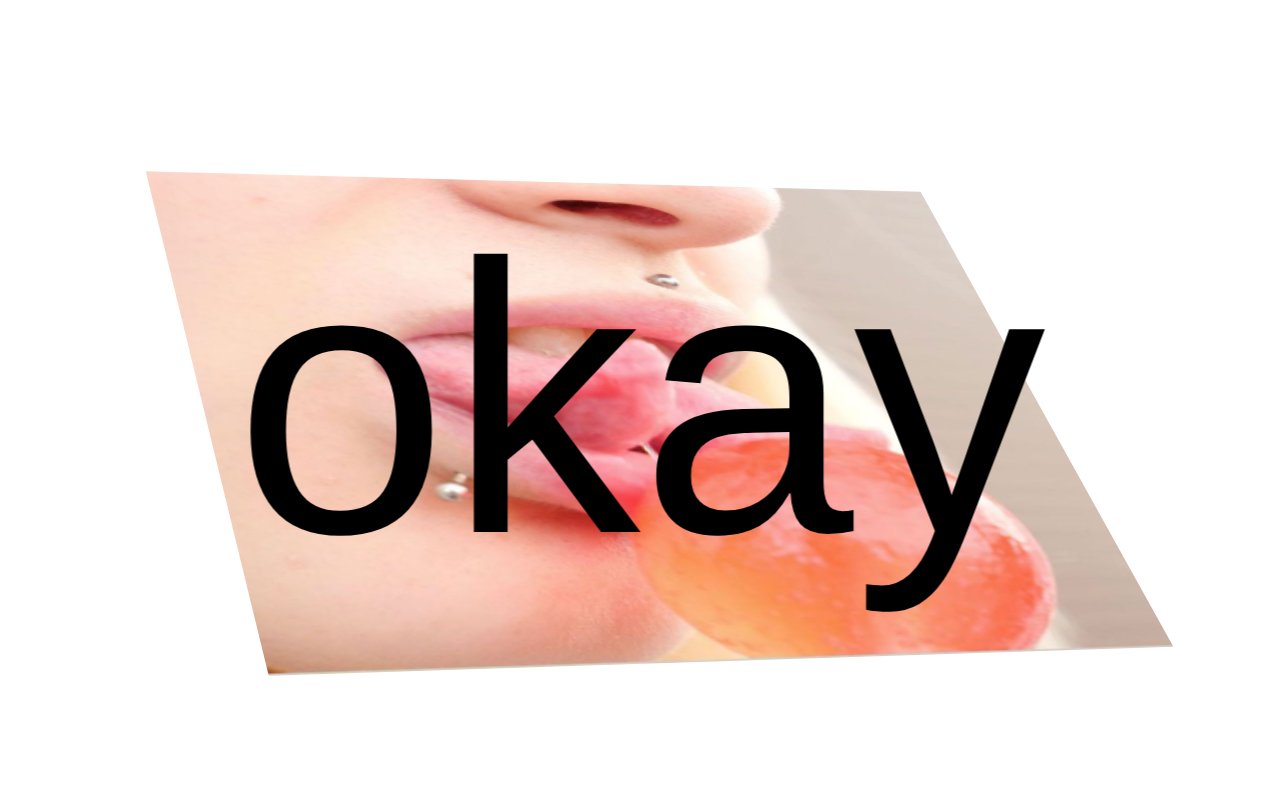
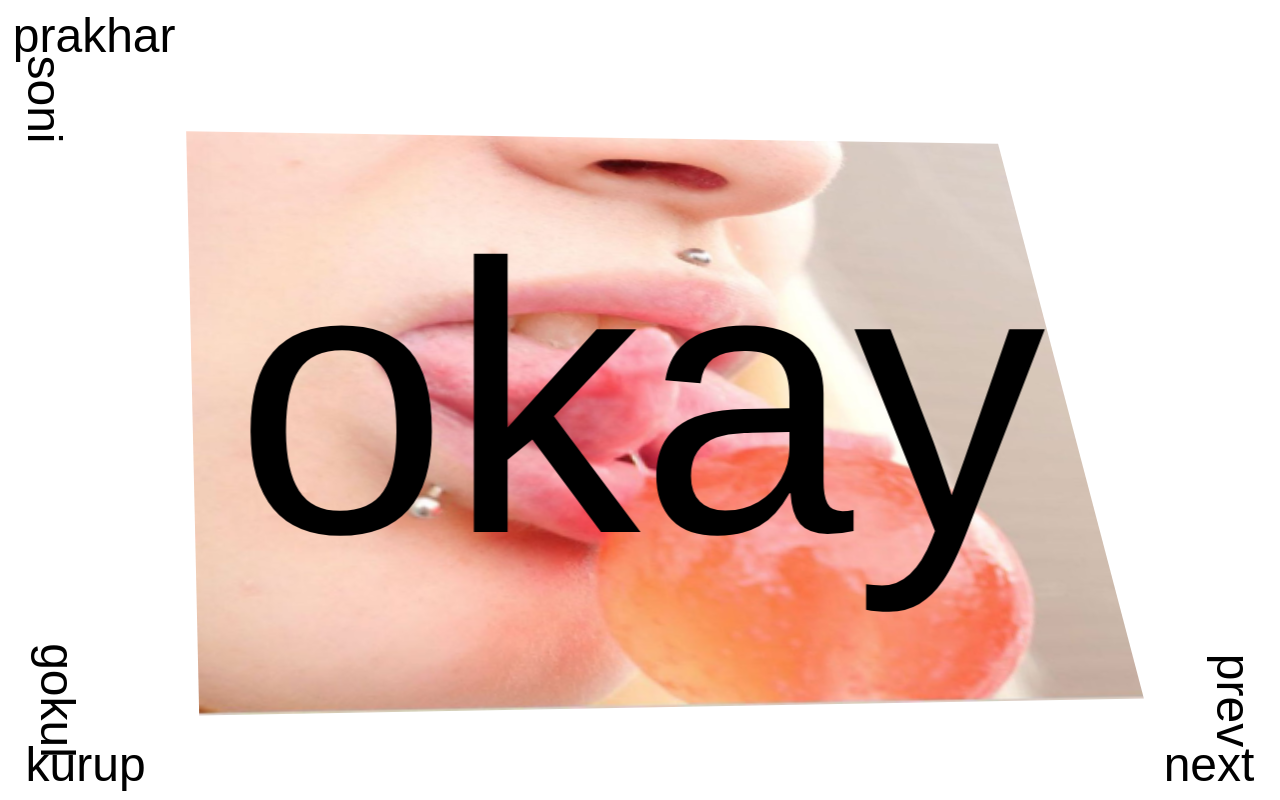
Before and after one commit to prakhar0912/3d-scroll, a plain HTML site: page index.html in a window 1280 px wide. Drawn offline with nearby package versions, Linux system fonts and the light colour scheme.

Commit message:
next implemented

```diff
--- a/app.js
+++ b/app.js
@@ -1,34 +1,73 @@
 const box = document.querySelector('.box');
 const body = document.querySelector('body');
+const okay  = document.querySelector('.one');
+const five = document.querySelector('.five');
+const next = document.querySelector('.next');
+const prev = document.querySelector('.prev');
 
 
+const arr = ['okay','@kay','0&ay','ok6y','oka9'];
+const zposition = [0, 1400,2520];
+
+TweenLite.fromTo(".one", 1, {
+    transform: "translate3d(-50%,-50%,3200px)"
+},{
+    transform: "translate3d(-50%,-50%,2500px)"
+});
+
+
+
+
+// changing letters
+m=0;
+okay.addEventListener('mouseover',()=>{
+
+    var a = setInterval(()=>{
+        okay.innerHTML= arr[m];
+        m++;
+        if (m > 4){
+            m = 0;
+            clearInterval(a);
+        }
+    },150);
+
+})
+
+// traversing z-axis
 i=0;
-
-window.onload = ()=> {
-    let okay  = document.querySelector('.one');
-    const arr = ['okay','@kay','0&ay','ok6y','oka9'];
-let o  = okay[0];
-let m=0;
-setInterval(()=>{
-     okay.innerHTML= arr[m] ;
-     m++;
-     if(m===4){
-         m=0;
-     }
-},200);
-};
-
 addEventListener('mousewheel', (e)=>{
-    if(i>2700){
-        body.style.overflow = 'scroll';
+    if(i>2500){
+        five.style.top = 0;
+        five.style.left = 0;
+        five.style.transform = 'translate3d(0,0,0px)';
         removeEventListener();
     }
     if (e.wheelDelta<=0){
-        i+=20;
+        i+=40;
     }
     else{
-        i-=20;
+        i-=40;
     }
     box.style.transform ='translateZ('+i+'px)';
     console.log(i)
 })
+
+
+//prev and next
+n = 1;
+
+next.addEventListener('click', ()=>{
+
+    for (i = 0;i<3;i++){
+        if (i == n){
+            TweenLite.to(box, 2, {
+                transform : 'translateZ('+zposition[i]+'px)'
+            });
+
+        }
+    }
+    n++;
+    if (n == 3){
+        n = 0;
+    }
+})
--- a/index.html
+++ b/index.html
@@ -8,13 +8,24 @@
     <title>Document</title>
 </head>
 <body>
+    <div class="nav">
+        <p class="prakhar1">prakhar</p>
+        <p class="prakhar2">soni</p>
+        <p class="gokul1">gokul</p>
+        <p class="gokul2">kurup</p>
+        <p class="next">next</p>
+        <p class="prev">prev</p>
+    </div>
     <div class="box">
+        <div class="five"></div>
         <img src="./img/man.jpg" alt="" class="four">
         <p class="three">cool</p>
         <img src="./img/lollipop.jpg" alt="" srcset="" class="two">
         <p class="one">okay</p>
     </div>
 
+
+    <script src="https://cdnjs.cloudflare.com/ajax/libs/gsap/2.1.3/TweenMax.min.js"></script>
     <script src="./app.js"></script>
 </body>
 </html>
--- a/style.css
+++ b/style.css
@@ -20,9 +20,67 @@ body{
     position: absolute;
     transform-style: preserve-3d;
     will-change: transform;
+}
 
 
+/* Za Waarudo: start */
+
+
+
+.prakhar1{
+    position: absolute;
+    top: 1%;
+    left: 1%;
+    font-family: sans-serif;
+    font-size: 3rem;
+    z-index: 99999;
 }
+.prakhar2{
+    position: absolute;
+    top: 9%;
+    left: 0;
+    font-family: sans-serif;
+    font-size: 3rem;
+    transform: rotate(90deg);
+    z-index: 99999;
+}
+.gokul1{
+    position: absolute;
+    bottom: 9%;
+    left: 0%;
+    font-family: sans-serif;
+    font-size: 3rem;
+    transform: rotate(90deg);
+    z-index: 99999;
+}
+.gokul2{
+    position: absolute;
+    bottom: 1%;
+    left: 2%;
+    font-family: sans-serif;
+    font-size: 3rem;
+    z-index: 99999;
+
+}
+.next{
+    position: absolute;
+    bottom: 1%;
+    right: 2%;
+    font-family: sans-serif;
+    font-size: 3rem;
+    z-index: 99999;
+
+}
+.prev{
+    position: absolute;
+    bottom: 9%;
+    right: 0%;
+    font-family: sans-serif;
+    font-size: 3rem;
+    transform: rotate(90deg);
+    z-index: 99999;
+}
+/* Za waarudo: end */
 .one{
     position: absolute;
     color: black;
@@ -38,8 +96,9 @@ body{
     position: absolute;
     top: 50vh;
     left: 50vw;
-    height: 20vh;
-    transform: translate3d(-50%,-50%,1700px) rotateY(20deg) rotateX(50deg);
+    height: 40%;
+    width: 30vw;
+    transform: translate3d(-50%,-50%,1700px) rotateY(10deg) rotateX(40deg);
 
 
 }
@@ -56,12 +115,17 @@ body{
     position: absolute;
     top: 50vh;
     left: 50vw;
-    height: 20vh;
-    transform: translate3d(-50%,-50%,20px) rotateY(-20deg) rotateX(50deg);
+    height: 40%;
+    width: 30vw;
+    transform: translate3d(-50%,-50%,500px) rotateY(-20deg) rotateX(50deg);
 
 }
-.box img{
-    height: 40%;
-    width: 30vw;
-
+.five{
+    position: absolute;
+    height: 100vh;
+    width: 100vw;
+    /* top: 50vh;
+    left: 50vw; */
+    background:white;
+    transform: translate3d(0,0,0px);
 }
```
